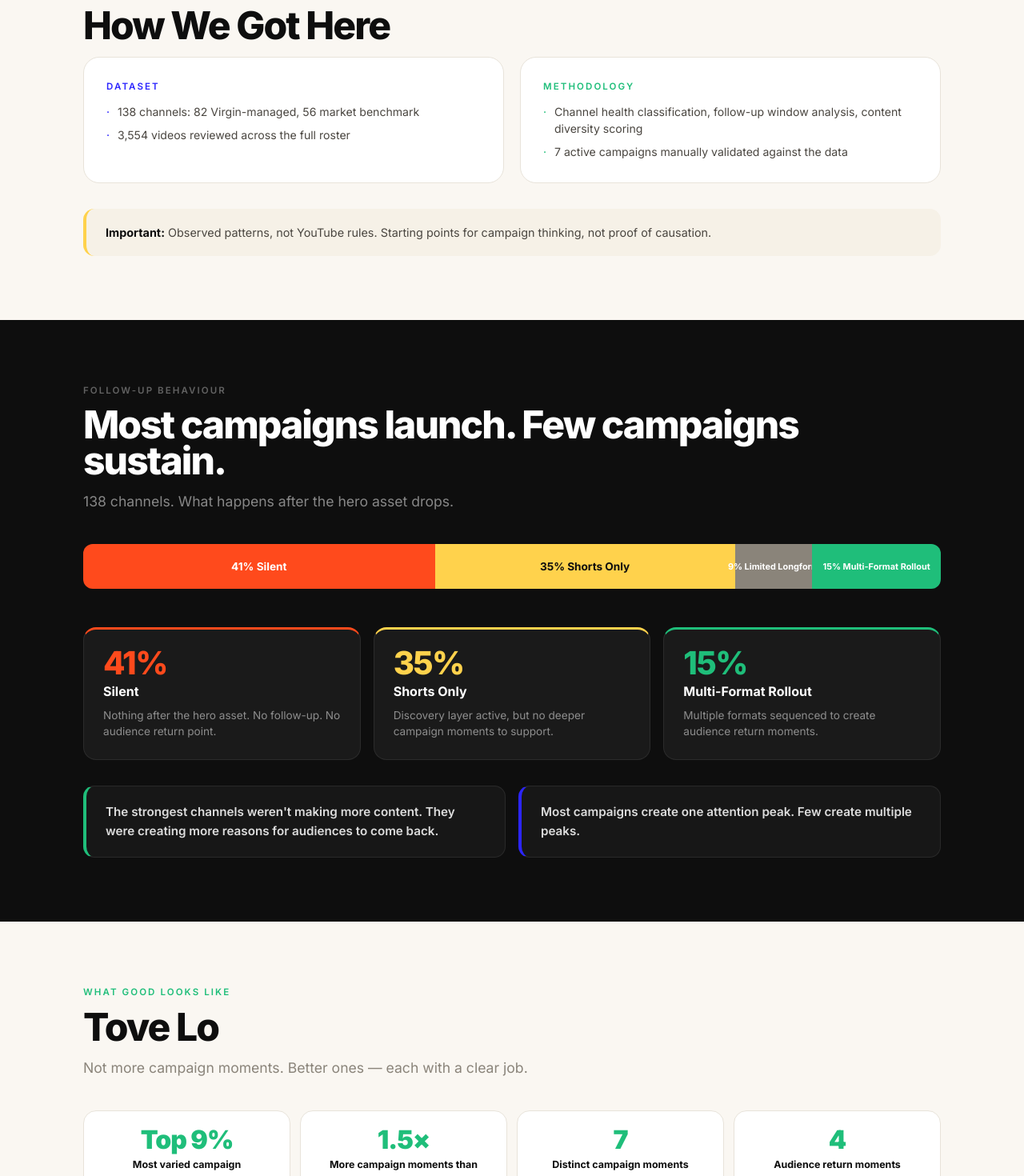
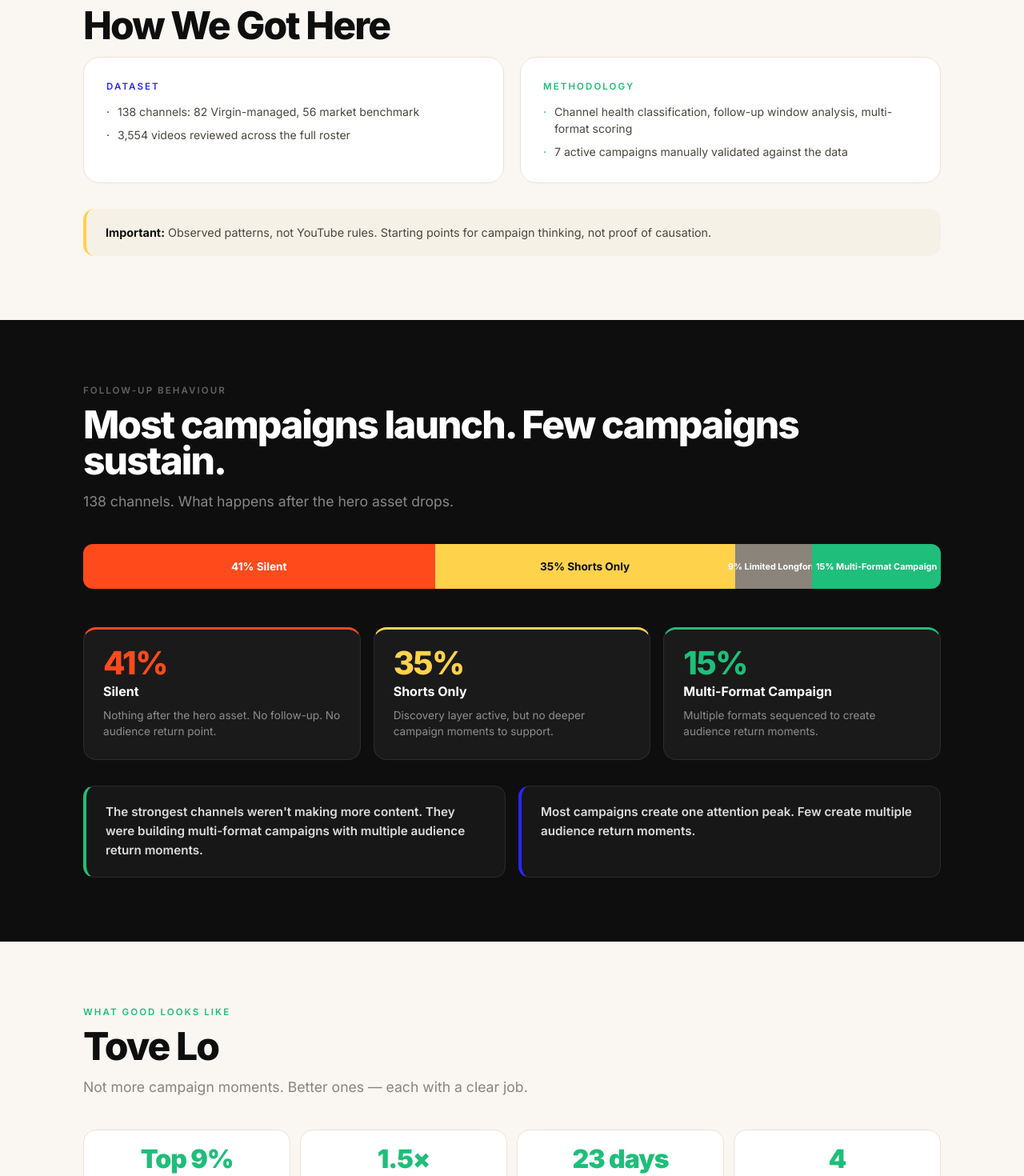
Before and after one commit to leondiaper-ai/youtube-insights, a Next.js app: page / in a window 1280 px wide. Shown: the part 860-2330 px from the top of the page at 80% size. Built offline with nearby package versions, Linux system fonts and the light colour scheme.

Commit message:
Standardise language: multi-format campaign, campaign moments, audience return moments

```diff
--- a/src/app/page.tsx
+++ b/src/app/page.tsx
@@ -32,7 +32,7 @@ const sections = [
   { id: 'case-studies', label: 'Cases' },
   { id: 'thesis', label: 'Thesis' },
   { id: 'benchmarks', label: 'Benchmarks' },
-  { id: 'diversity', label: 'Diversity' },
+  { id: 'diversity', label: 'Multi-Format' },
   { id: 'confidence', label: 'Confidence' },
   { id: 'corrections', label: 'Mind Changed' },
   { id: 'playbook', label: 'Playbook' },
@@ -220,7 +220,7 @@ function About() {
         <Card>
           <div className="eyebrow" style={{ color: MINT, marginBottom: 12 }}>Methodology</div>
           <BulletList color={MINT} items={[
-            'Channel health classification, follow-up window analysis, content diversity scoring',
+            'Channel health classification, follow-up window analysis, multi-format scoring',
             '7 active campaigns manually validated against the data',
           ]} />
         </Card>
@@ -298,7 +298,7 @@ function StoryInNumbers() {
           borderLeft: `4px solid ${MINT}`,
         }}>
           <p style={{ fontSize: '0.95rem', color: 'rgba(255,255,255,0.85)', lineHeight: 1.6, margin: 0, fontWeight: 600 }}>
-            The strongest channels weren't making more content. They were creating more reasons for audiences to come back.
+            The strongest channels weren&apos;t making more content. They were building multi-format campaigns with multiple audience return moments.
           </p>
         </div>
         <div style={{
@@ -308,7 +308,7 @@ function StoryInNumbers() {
           borderLeft: `4px solid ${ELECTRIC}`,
         }}>
           <p style={{ fontSize: '0.95rem', color: 'rgba(255,255,255,0.85)', lineHeight: 1.6, margin: 0, fontWeight: 600 }}>
-            Most campaigns create one attention peak. Few create multiple peaks.
+            Most campaigns create one attention peak. Few create multiple audience return moments.
           </p>
         </div>
       </div>
@@ -654,7 +654,7 @@ function Gener8ionVisualProof({ accent }: { accent: string }) {
   return (
     <VisualProof
       title="CAMPAIGN EFFICIENCY"
-      headline="More with 5 uploads than most channels achieve with 25. Planned campaign moments outperform upload frequency."
+      headline="More with 5 campaign moments than most channels achieve with 25 uploads. Multi-format campaigns outperform upload frequency."
       badges={[{ v: 'Growing', c: MINT }, { v: 'Top 15% views/upload', c: MINT }]}
       accent={accent}
     >
@@ -1009,7 +1009,7 @@ function Benchmarks() {
           padding: '14px 28px', background: INK, color: '#fff',
           fontSize: '0.72rem', fontWeight: 700, letterSpacing: '0.08em', textTransform: 'uppercase',
         }}>
-          <div>Content Type</div>
+          <div>Format</div>
           <div style={{ textAlign: 'center' }}>Virgin</div>
           <div style={{ textAlign: 'center' }}>Market</div>
           <div style={{ textAlign: 'right' }}>Difference</div>
@@ -1053,7 +1053,7 @@ function Benchmarks() {
         borderLeft: `4px solid ${SIGNAL}`,
         fontSize: '0.9rem', color: WARM, lineHeight: 1.6,
       }}>
-        <strong style={{ color: INK }}>Live sessions:</strong> 15 points behind market — a return moment we&apos;re not creating.
+        <strong style={{ color: INK }}>Live sessions:</strong> 15 points behind market — an audience return moment we&apos;re not creating.
         <strong style={{ color: INK }}> Lyric videos:</strong> 10 points behind — a discovery layer half the market uses.
         <span style={{ color: SIGNAL, fontWeight: 600 }}> ●</span> = gap we&apos;d test first.
       </div>
@@ -1066,15 +1066,15 @@ function Benchmarks() {
 function ContentDiversity() {
   return (
     <SectionShell id="diversity">
-      <Eyebrow color={MINT}>Top 10% Content Diversity</Eyebrow>
-      <SectionTitle>Content diversity matters. Timing matters more.</SectionTitle>
+      <Eyebrow color={MINT}>Multi-Format Campaigns</Eyebrow>
+      <SectionTitle>Format variety matters. Timing matters more.</SectionTitle>
 
       <div style={{ display: 'grid', gridTemplateColumns: 'repeat(auto-fit, minmax(280px, 1fr))', gap: 20, marginBottom: 32 }}>
         {/* Big stat — strengthened */}
         <DarkCard>
           <div className="headline" style={{ fontSize: '4.5rem', color: MINT, marginBottom: 8 }}>7+</div>
           <div style={{ fontSize: '1.15rem', fontWeight: 700, color: '#fff', marginBottom: 12 }}>
-            content types = top 10% diversity
+            formats = top 10% multi-format campaign
           </div>
           <div style={{
             display: 'flex', gap: 16, marginBottom: 16,
@@ -1085,7 +1085,7 @@ function ContentDiversity() {
             }}>
               <div style={{ fontSize: '0.68rem', color: 'rgba(255,255,255,0.4)', fontWeight: 600, marginBottom: 4 }}>Average Channel</div>
               <div className="headline" style={{ fontSize: '1.6rem', color: 'rgba(255,255,255,0.7)' }}>{diversityStats.avgAllChannels}</div>
-              <div style={{ fontSize: '0.7rem', color: 'rgba(255,255,255,0.3)' }}>content types</div>
+              <div style={{ fontSize: '0.7rem', color: 'rgba(255,255,255,0.3)' }}>formats</div>
             </div>
             <div style={{
               flex: 1, background: 'rgba(31,190,122,0.12)',
@@ -1093,11 +1093,11 @@ function ContentDiversity() {
             }}>
               <div style={{ fontSize: '0.68rem', color: MINT, fontWeight: 600, marginBottom: 4 }}>Top 10%</div>
               <div className="headline" style={{ fontSize: '1.6rem', color: MINT }}>7+</div>
-              <div style={{ fontSize: '0.7rem', color: 'rgba(255,255,255,0.3)' }}>content types</div>
+              <div style={{ fontSize: '0.7rem', color: 'rgba(255,255,255,0.3)' }}>formats</div>
             </div>
           </div>
           <div style={{ fontSize: '0.82rem', color: 'rgba(255,255,255,0.4)', lineHeight: 1.5 }}>
-            Most channels use 4–5 types. The strongest use 7+. But diversity alone doesn&apos;t convert.
+            Most channels use 4–5 formats. The strongest use 7+. But variety alone doesn&apos;t convert.
           </div>
         </DarkCard>
 
@@ -1107,7 +1107,7 @@ function ContentDiversity() {
             <div className="eyebrow" style={{ color: MINT, marginBottom: 8 }}>Growing Channels</div>
             <div style={{ display: 'flex', alignItems: 'baseline', gap: 8, marginBottom: 8 }}>
               <span className="headline" style={{ fontSize: '2rem', color: MINT }}>{diversityStats.growingAvg}</span>
-              <span style={{ fontSize: '0.85rem', color: SMOKE }}>avg content types</span>
+              <span style={{ fontSize: '0.85rem', color: SMOKE }}>avg formats</span>
             </div>
             <div style={{ height: 8, borderRadius: 4, background: BONE }}>
               <div style={{ height: 8, borderRadius: 4, background: MINT, width: `${(diversityStats.growingAvg / 10) * 100}%` }} />
@@ -1117,13 +1117,13 @@ function ContentDiversity() {
             <div className="eyebrow" style={{ color: '#9A6324', marginBottom: 8 }}>Weak Conversion Channels</div>
             <div style={{ display: 'flex', alignItems: 'baseline', gap: 8, marginBottom: 8 }}>
               <span className="headline" style={{ fontSize: '2rem', color: SUN }}>{diversityStats.weakConversionAvg}</span>
-              <span style={{ fontSize: '0.85rem', color: SMOKE }}>avg content types</span>
+              <span style={{ fontSize: '0.85rem', color: SMOKE }}>avg formats</span>
             </div>
             <div style={{ height: 8, borderRadius: 4, background: BONE }}>
               <div style={{ height: 8, borderRadius: 4, background: SUN, width: `${(diversityStats.weakConversionAvg / 10) * 100}%` }} />
             </div>
             <div style={{ fontSize: '0.78rem', color: SMOKE, fontStyle: 'italic', marginTop: 8 }}>
-              More types than Growing — diversity alone did not appear to convert
+              More formats than Growing — variety alone did not appear to convert
             </div>
           </Card>
         </div>
@@ -1134,8 +1134,8 @@ function ContentDiversity() {
         borderLeft: `4px solid ${SUN}`,
         fontSize: '0.9rem', color: WARM, lineHeight: 1.6,
       }}>
-        <strong style={{ color: INK }}>The nuance:</strong> Weak Conversion channels made MORE content types
-        than Growing ones. Diversity created opportunity. Campaign design — sequencing and timing around releases — determined whether it converted.
+        <strong style={{ color: INK }}>The nuance:</strong> Weak Conversion channels used MORE formats
+        than Growing ones. Variety created opportunity. Campaign design — sequencing and timing to create audience return moments — determined whether it converted.
       </div>
     </SectionShell>
   );
@@ -1243,9 +1243,9 @@ function CampaignFramework() {
   return (
     <SectionShell id="playbook">
       <Eyebrow color={MINT}>Example Campaign Framework</Eyebrow>
-      <SectionTitle>A campaign is four return moments.</SectionTitle>
+      <SectionTitle>A campaign is four audience return moments.</SectionTitle>
       <Subtitle>
-        Not four assets. Four reasons for audiences to come back.
+        Not four uploads. Four reasons for audiences to come back.
       </Subtitle>
 
       <div style={{ display: 'grid', gridTemplateColumns: 'repeat(auto-fit, minmax(200px, 1fr))', gap: 16, marginBottom: 12 }}>
@@ -1481,7 +1481,7 @@ function FinalTakeaways() {
           color: '#fff', marginBottom: 12,
           maxWidth: 700,
         }}>
-          The biggest opportunity isn't making more content.
+          The biggest opportunity isn&apos;t making more content.
         </div>
         <div className="headline" style={{
           fontSize: 'clamp(1.5rem, 3.5vw, 2.5rem)',
@@ -1489,7 +1489,7 @@ function FinalTakeaways() {
           maxWidth: 700,
           marginBottom: 16,
         }}>
-          It&apos;s building campaign worlds that give audiences reasons to return.
+          It&apos;s building multi-format campaign worlds that give audiences reasons to return.
         </div>
         <div style={{
           fontSize: '0.95rem', color: 'rgba(255,255,255,0.4)',
--- a/src/data/insights.ts
+++ b/src/data/insights.ts
@@ -19,7 +19,7 @@ export const followUpSegments = [
   { pct: 41, label: "Silent", color: "#FF4A1C", desc: "Nothing after the hero asset. No follow-up. No audience return point." },
   { pct: 35, label: "Shorts Only", color: "#FFD24C", desc: "Discovery layer active, but no deeper campaign moments to support." },
   { pct: 9, label: "Limited Longform", color: "#8A847A", desc: "One extra format. No structured sequence." },
-  { pct: 15, label: "Multi-Format Rollout", color: "#1FBE7A", desc: "Multiple formats sequenced to create audience return moments." },
+  { pct: 15, label: "Multi-Format Campaign", color: "#1FBE7A", desc: "Multiple formats sequenced to create audience return moments." },
 ];
 
 // ─── Confidence Tiers ───────────────────────────────────────────────────
@@ -31,7 +31,7 @@ export const confidenceTiers: { level: ConfidenceLevel; label: string; color: st
     level: 'high', label: 'High Confidence', color: '#1FBE7A',
     items: [
       'Live sessions cluster among growing channels',
-      'Multi-format campaigns outperform single-asset releases',
+      'Multi-format campaigns create more audience return moments than single-asset releases',
       'Campaign planning correlates with sustained attention',
     ],
   },
@@ -80,19 +80,19 @@ export const toveLoTimeline = [
 
 export const toveLoEvidence = {
   benchmarkStats: [
-    { value: 'Top 9%', label: 'Most varied campaign', context: 'of 138 channels analysed' },
+    { value: 'Top 9%', label: 'Multi-format campaign ranking', context: 'of 138 channels analysed' },
     { value: '1.5×', label: 'More campaign moments than average', context: '7 vs 4.7 across the dataset' },
-    { value: '7', label: 'Distinct campaign moments', context: 'Only 10% of channels reach this' },
+    { value: '23 days', label: 'Campaign rollout length', context: 'a new moment every 7–9 days' },
     { value: '4', label: 'Audience return moments', context: 'Each planned before launch' },
   ],
   whyPicked: [
-    'Top 9% content diversity (Rank 13 of 138)',
-    '7 content formats used — 1.5x benchmark average',
-    '6 pre-campaign assets before hero drop',
+    'Top 9% multi-format campaign (Rank 13 of 138)',
+    '7 campaign moments — 1.5× the benchmark average',
+    '6 pre-campaign moments before hero drop',
     '23-day rollout across OMV, BTS, Lyric, Remix, Visualiser',
   ],
-  whyMatters: 'One of 14 channels using 7+ formats. Sequencing across weeks — not volume — drives sustained attention.',
-  benchmarkContext: 'Benchmark average: 5.2 types. Top 10% threshold: 7+. Tove Lo uses 7 formats — a combination only 10% of channels match.',
+  whyMatters: 'One of 14 channels with 7+ campaign moments. Sequencing across weeks — not volume — drove sustained attention.',
+  benchmarkContext: 'Benchmark: 5.2 campaign moments. Top 10%: 7+. Tove Lo used 7 — a multi-format campaign only 10% of channels match.',
 };
 
 // ─── Strategy Framework ──────────────────────────────────────────────────
@@ -178,8 +178,8 @@ export const caseStudies: CaseStudy[] = [
       insight: "Only case study artist who delivered content in the follow-through window — a behaviour rare across all 138 channels.",
     },
     benchmarkMetrics: [
-      { value: "Rank 24", label: "content diversity", context: "of 138 channels (top 17%)" },
-      { value: "29 days", label: "rollout length", context: "3 follow-up assets across 4 formats" },
+      { value: "Rank 24", label: "multi-format ranking", context: "of 138 channels (top 17%)" },
+      { value: "29 days", label: "rollout length", context: "3 follow-up moments across 4 formats" },
       { value: "1 of 30", label: "Growing channels", context: "despite modest view counts" },
     ],
     whyMatters: 'Shows how smaller artists can build audience depth without relying on huge view counts.',
@@ -214,9 +214,9 @@ export const caseStudies: CaseStudy[] = [
       insight: "Highest release-week activity of any case study artist — strong velocity, but classified Weak Conversion despite the volume.",
     },
     benchmarkMetrics: [
-      { value: "Rank 31", label: "upload volume", context: "of 138 channels (top 22%)" },
-      { value: "1.4x", label: "support assets vs benchmark", context: "14 assets vs 9.8 average" },
-      { value: "5 layers", label: "campaign layers used", context: "OMV, Shorts, Teasers, BTS, Other" },
+      { value: "5", label: "campaign moment types", context: "OMV, Shorts, Teasers, BTS, Other" },
+      { value: "1.4×", label: "more campaign moments than benchmark", context: "14 vs 9.8 average across 138 channels" },
+      { value: "0", label: "campaign moments after release week", context: "no audience return moments beyond Day 7" },
     ],
     whyMatters: 'Shows that rapid release cadence can create project momentum, but needs post-release depth.',
     observations: [
@@ -283,17 +283,17 @@ export const caseStudies: CaseStudy[] = [
     watcherClassification: "WEAK_CONVERSION",
     heroBenchmark: {
       value: "Rank 12 of 138",
-      insight: "Top 9% content diversity with 8 content types — but BTS lands at Day 30+ instead of Day 7-10, outside the attention window.",
+      insight: "Top 9% multi-format campaign — 8 campaign moment types — but BTS lands at Day 30+ instead of Day 7–10, outside the attention window.",
     },
     benchmarkMetrics: [
-      { value: "1.7x", label: "support assets vs benchmark", context: "17 assets vs 9.8 average" },
+      { value: "1.7×", label: "more campaign moments than benchmark", context: "17 vs 9.8 average" },
       { value: "Rank 29", label: "upload volume", context: "of 138 channels (top 21%)" },
       { value: "Day 30+", label: "BTS timing gap", context: "vs Day 7-10 attention window" },
     ],
     whyMatters: 'Shows that content volume alone does not automatically create subscriber growth.',
     observations: [
       "BTS-per-single pattern is consistent and repeatable",
-      "More support assets than most Growing channels",
+      "More campaign moments than most Growing channels",
       "Timing gap: BTS at Day 30+ misses the attention window",
     ],
     learning: "The content exists. The instincts are right. The gap is timing — BTS lands at Day 30 instead of Day 7–10, after the audience has moved on.",
@@ -320,12 +320,12 @@ export const caseStudies: CaseStudy[] = [
     watcherClassification: "WEAK_CONVERSION",
     heroBenchmark: {
       value: "Rank 12 of 138",
-      insight: "Top 9% follow-up support with 22 assets (2.2x benchmark) — the most structured support plan of any case study artist.",
+      insight: "Top 9% follow-up support with 22 campaign moments (2.2× benchmark) — the most structured campaign plan of any case study artist.",
     },
     benchmarkMetrics: [
-      { value: "7 types", label: "content diversity", context: "Rank 30 of 138 (top 22%)" },
-      { value: "6 layers", label: "campaign layers", context: "Lyric, Live, BTS, Acoustic, Shorts, OMV" },
-      { value: "Pre-launch", label: "campaign planning", context: "timeline mapped before first asset" },
+      { value: "22", label: "total campaign moments", context: "2.2× the benchmark average" },
+      { value: "6", label: "distinct format types", context: "Lyric, Live, BTS, Acoustic, Shorts, OMV" },
+      { value: "Pre-launch", label: "campaign timeline mapped", context: "every moment planned before first upload" },
     ],
     whyMatters: 'Shows how planning before launch gives teams more control over the release window.',
     observations: [
@@ -353,8 +353,8 @@ export const caseStudies: CaseStudy[] = [
 export const benchmarks = [
   { metric: "Live Sessions", virgin: 48, market: 63, gap: -15, unit: "%", actionable: true, humanGap: "15 points behind market" },
   { metric: "Lyric Videos", virgin: 44, market: 54, gap: -10, unit: "%", actionable: true, humanGap: "10 points behind market" },
-  { metric: "Multi-Format Rollout", virgin: 13, market: 18, gap: -5, unit: "%", actionable: true, humanGap: "5 points behind market" },
-  { metric: "Content Diversity", virgin: 4.8, market: 4.6, gap: 0.2, unit: " avg types", actionable: false, humanGap: "Comparable" },
+  { metric: "Multi-Format Campaign", virgin: 13, market: 18, gap: -5, unit: "%", actionable: true, humanGap: "5 points behind market" },
+  { metric: "Format Variety", virgin: 4.8, market: 4.6, gap: 0.2, unit: " avg formats", actionable: false, humanGap: "Comparable" },
   { metric: "Visualisers", virgin: 65, market: 61, gap: 4, unit: "%", actionable: false, humanGap: "4 points ahead" },
   { metric: "BTS Content", virgin: 26, market: 30, gap: -4, unit: "%", actionable: false, humanGap: "4 points behind — within margin" },
 ];
@@ -377,11 +377,11 @@ export const corrections = [
   },
   {
     assumption: "Most campaigns already follow up",
-    finding: "41% went silent after the hero. Only 15% ran multi-format rollouts.",
+    finding: "41% went silent after the hero. Only 15% ran multi-format campaigns.",
   },
   {
-    assumption: "More content types = stronger growth",
-    finding: "Weak Conversion channels averaged more types (5.5) than Growing ones (5.1). Diversity without timing didn't convert.",
+    assumption: "More formats = stronger growth",
+    finding: "Weak Conversion channels averaged more formats (5.5) than Growing ones (5.1). Variety without timing didn't convert.",
   },
 ];
 
@@ -407,7 +407,7 @@ export const successChecklist = [
   { item: "Hero moment planned", desc: "MV or visualiser — the attention peak" },
   { item: "Follow-up sequence decided before launch", desc: "Not reactive. Pre-mapped." },
   { item: "Content in the 7–14 day window", desc: "The period 85% of campaigns miss" },
-  { item: "Multiple content formats", desc: "BTS, lyric, live, or remix — each serves a different purpose" },
+  { item: "Multiple campaign moments", desc: "BTS, lyric, live, or remix — each serves a different purpose in the campaign world" },
   { item: "Campaign extends beyond release week", desc: "Audience return moments in weeks 2–3" },
   { item: "Discovery layer active", desc: "Shorts running alongside — introducing new audiences to the campaign" },
 ];
@@ -433,13 +433,13 @@ export const futureRoadmap = [
 
 export const watcherThesis = {
   headline: "No single metric predicts growth.",
-  subhead: "Growth appears when planning, timing, and content diversity work together — not when any one of them works alone.",
+  subhead: "Growth appears when planning, timing, and format variety work together — not when any one of them works alone.",
   factors: [
     {
-      label: "Content Mix",
-      detail: "Weak Conversion channels averaged more content types (5.5) than Growing ones (5.1). Diversity without timing didn't convert.",
+      label: "Format Variety",
+      detail: "Weak Conversion channels averaged more formats (5.5) than Growing ones (5.1). Variety without timing didn't convert.",
       stat: "5.1 vs 5.5",
-      statLabel: "Growing vs Weak Conversion avg types",
+      statLabel: "Growing vs Weak Conversion avg formats",
     },
     {
       label: "Campaign Timing",
@@ -449,7 +449,7 @@ export const watcherThesis = {
     },
     {
       label: "Follow-Up",
-      detail: "41% went silent after the hero. Only 15% ran a multi-format rollout. The gap between something and nothing was larger than the gap between good and great.",
+      detail: "41% went silent after the hero. Only 15% ran a multi-format campaign. The gap between something and nothing was larger than the gap between good and great.",
       stat: "41%",
       statLabel: "Silent after hero asset",
     },
@@ -460,7 +460,7 @@ export const watcherThesis = {
       statLabel: "Correlation with channel health",
     },
   ],
-  closingLine: "Growth comes from building return moments — not from any single content decision.",
+  closingLine: "Growth comes from building audience return moments — not from any single content decision.",
 };
 
 // ─── Attention Is The Scarce Resource ────────────────────────────────────
@@ -483,6 +483,6 @@ export const takeaways = [
   { title: "Plan follow-up before launch.", detail: "Campaign design starts in planning, not reaction." },
   { title: "Add live sessions.", detail: "15 points behind market. Low cost, high return value." },
   { title: "Add lyric videos.", detail: "10 points behind market. A discovery layer half the market already uses." },
-  { title: "Think in return moments, not uploads.", detail: "Spacing matters more than volume." },
+  { title: "Think in audience return moments, not uploads.", detail: "Spacing matters more than volume." },
   { title: "Build campaign worlds, not content lists.", detail: "BTS for depth, lyric for discovery, live for connection, remix for reach." },
 ];
```
